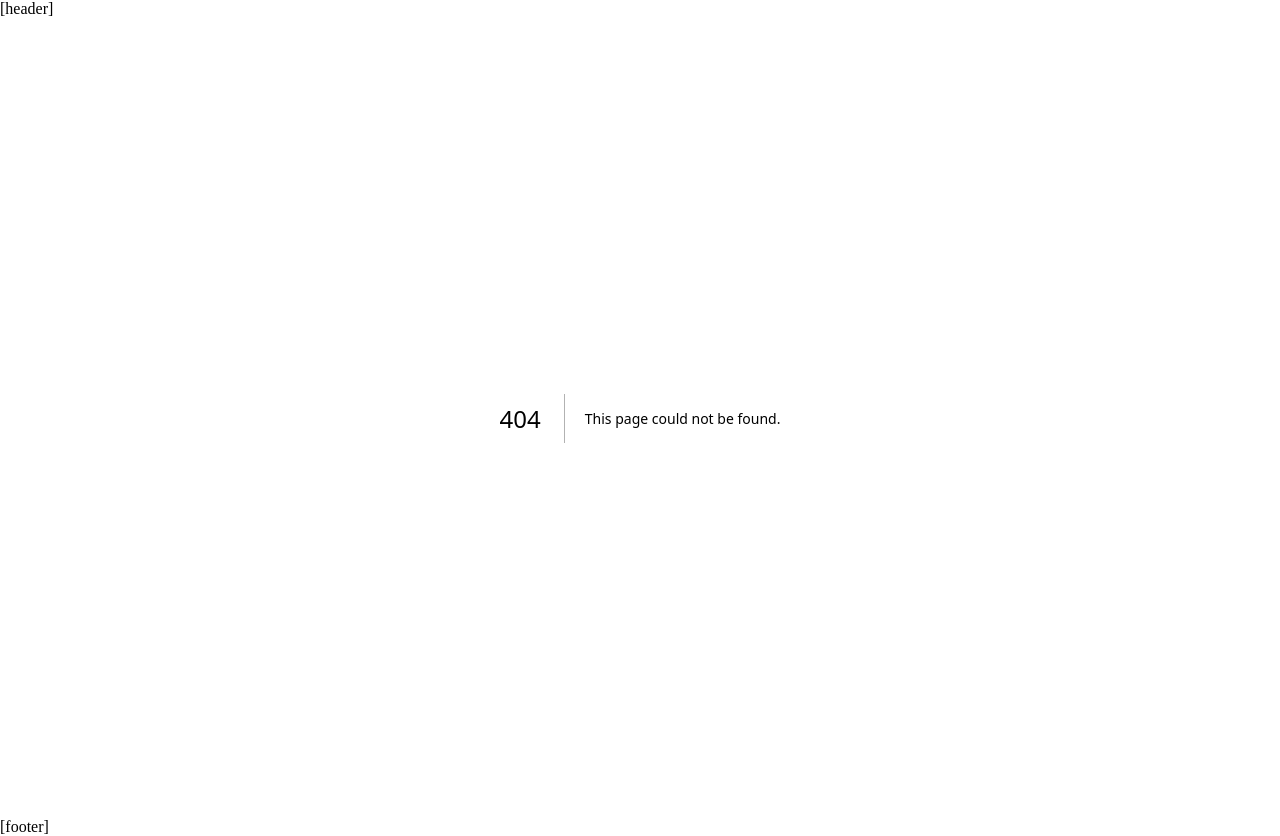
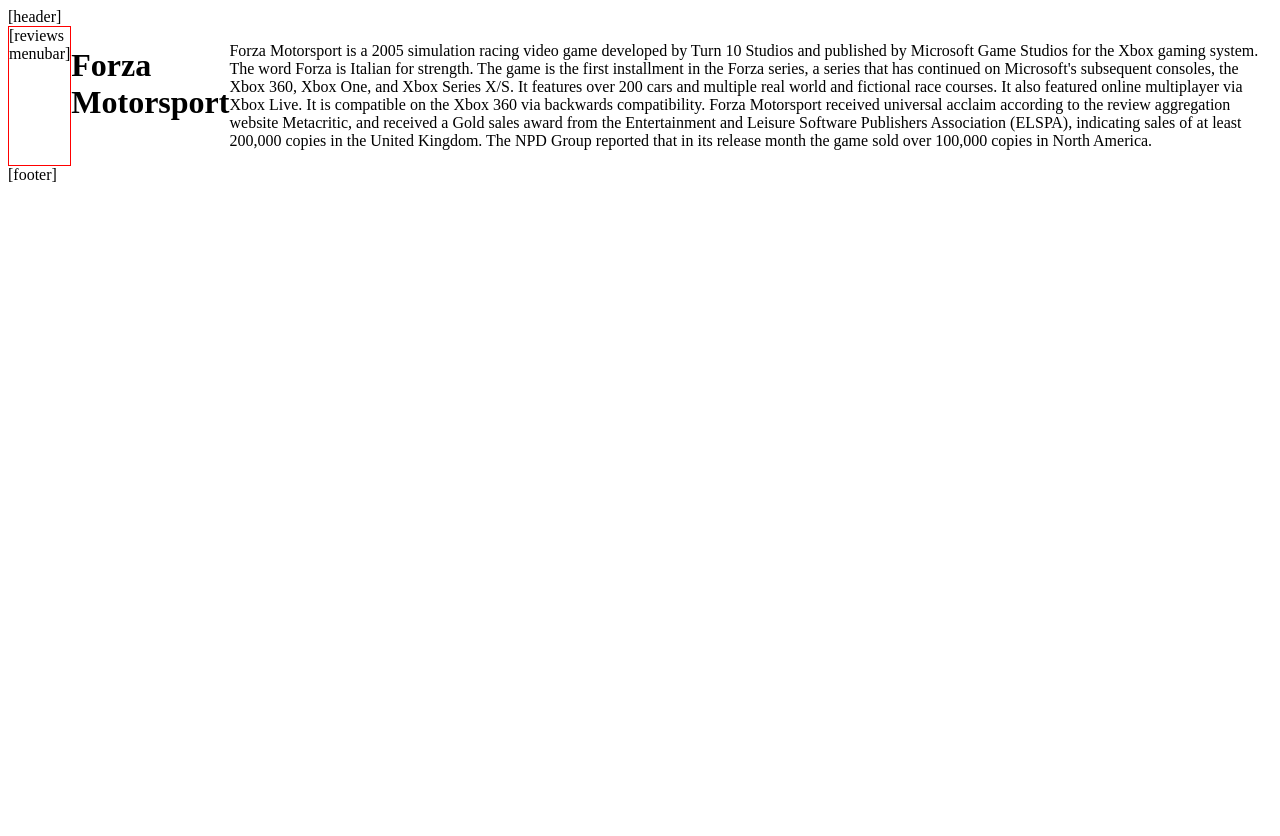
Before and after one commit to azpoint/next-gamerev, a Next.js app: page /reviews/forza-motorsport in a window 1280 px wide. Before the commit this address had no page. After the commit the page ends 800 px from the top, so only its background shows below. Built offline with nearby package versions, Linux system fonts and the light colour scheme.

Commit message:
section-3-start

```diff
--- a/app/page.jsx
+++ b/app/page.jsx
@@ -1,4 +1,4 @@
-export default function HomaPage() {
+export default function HomePage() {
 	return (
 		<>
 			<h1>Game Rev</h1>
--- /dev/null
+++ b/app/reviews/forza-motorsport/page.jsx
@@ -0,0 +1,8 @@
+export default function ForzaMotorsport() {
+	return (
+		<>
+			<h1>Forza Motorsport</h1>
+			<p>Forza Motorsport is a 2005 simulation racing video game developed by Turn 10 Studios and published by Microsoft Game Studios for the Xbox gaming system. The word Forza is Italian for strength. The game is the first installment in the Forza series, a series that has continued on Microsoft's subsequent consoles, the Xbox 360, Xbox One, and Xbox Series X/S. It features over 200 cars and multiple real world and fictional race courses. It also featured online multiplayer via Xbox Live. It is compatible on the Xbox 360 via backwards compatibility. Forza Motorsport received universal acclaim according to the review aggregation website Metacritic, and received a Gold sales award from the Entertainment and Leisure Software Publishers Association (ELSPA), indicating sales of at least 200,000 copies in the United Kingdom. The NPD Group reported that in its release month the game sold over 100,000 copies in North America. </p>
+		</>
+	);
+}
--- /dev/null
+++ b/app/reviews/layout.jsx
@@ -0,0 +1,10 @@
+export default function ReviewsLayout({children}) {
+  return (
+	<div style={{display: 'flex'}}>
+		<div style={{border: 'solid red 1px'}}>
+			[reviews menubar]
+		</div>
+		{children}
+	</div>
+  )
+}
```
Also changed, not shown: app/reviews/gran-turismo/page.jsx (added, +8 -0 lines), app/reviews/halo/page.jsx (added, +8 -0 lines), app/reviews/page.jsx (added, +8 -0 lines).
